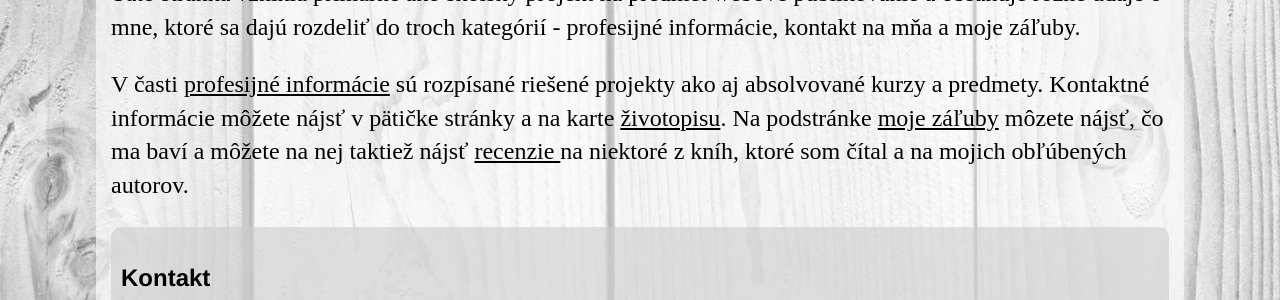
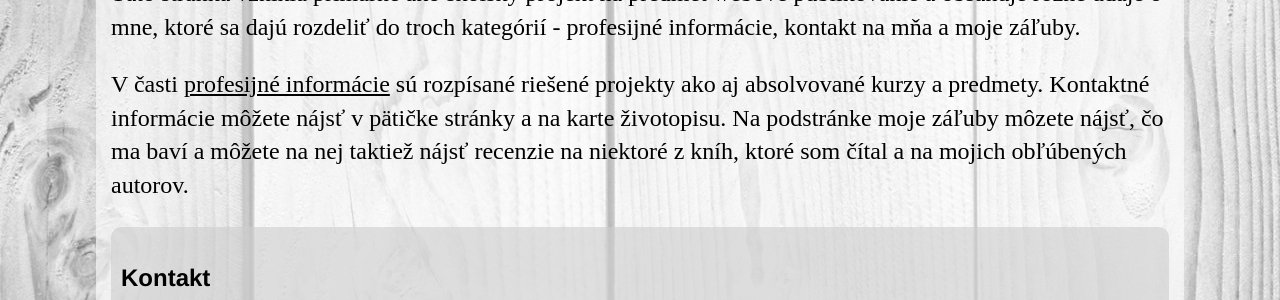
Before and after one commit to urbrex/urbrex.github.io, a Jekyll site: the page built from index.html, in a window 1280 px wide. Shown: the part 412-712 px from the top of the page. Built offline with Jekyll 4.4.1, drawn with Linux system fonts in a browser that asks for light colours; part of the change alters nothing that is shown.

```diff
--- a/index.html
+++ b/index.html
@@ -6,6 +6,6 @@ title: Niečo o mne
 <div class="uvod">
 	<p>Volám sa Ivan Holub a na väčšine stránok ma dokážete nájsť pod menom urbrex. Som študentom 3 ročníka študijného programu Informatika na Fakulte Informatiky a Informačných Technológií Slovenskej Technickej Univerzity v Bratislave. </p>
 	<p>Táto stránka vznikla primárne ako školský projekt na predmet webové publikovanie a obsahuje rôzne údaje o mne, ktoré sa dajú rozdeliť do troch kategórií - profesijné informácie, kontakt na mňa a moje záľuby.</p>
-	<p>V časti <a href="{{ site.url }}/it"> profesijné informácie</a> sú rozpísané riešené projekty ako aj absolvované kurzy a predmety. Kontaktné informácie môžete nájsť v pätičke stránky a na karte <a href="{{ site.url }}/cv">životopisu</a>. Na podstránke <a href="{{ site.url }}/about"> moje záľuby</a> môzete nájsť, čo ma baví a môžete na nej taktiež nájsť <a href="{{ site.url }}/bookReviews">recenzie </a> na niektoré z kníh, ktoré som čítal a na mojich obľúbených autorov. </p>
+	<p>V časti <a href="{{ site.url }}/it"> profesijné informácie</a> sú rozpísané riešené projekty ako aj absolvované kurzy a predmety. Kontaktné informácie môžete nájsť v pätičke stránky a na karte životopisu. Na podstránke moje záľuby môzete nájsť, čo ma baví a môžete na nej taktiež nájsť recenzie na niektoré z kníh, ktoré som čítal a na mojich obľúbených autorov. </p>
 
 </div>
```
